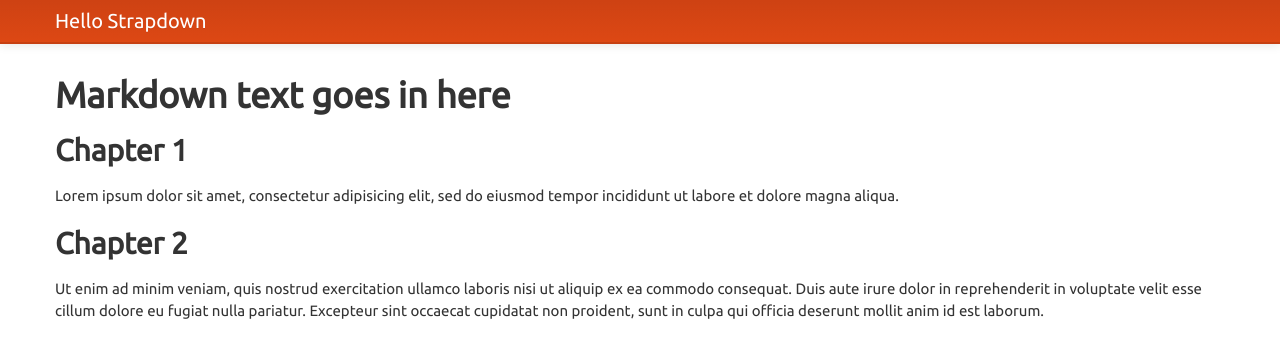
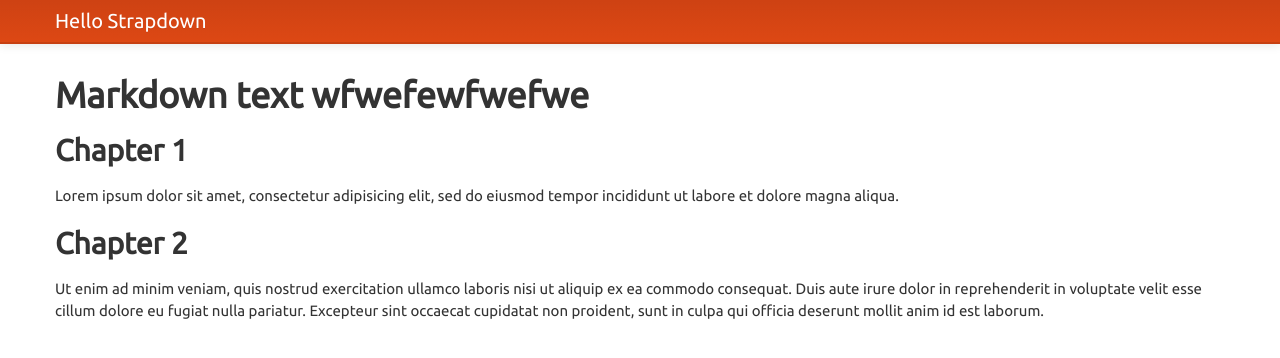
Before and after one commit to miguelperezcolom/mateu-mateu.io, a plain HTML site: page docs/test.html in a window 1280 px wide. Drawn offline with Linux system fonts and the light colour scheme.

Commit message:
Update test.html

```diff
--- a/docs/test.html
+++ b/docs/test.html
@@ -3,7 +3,7 @@
 <title>Hello Strapdown</title>
 
 <xmp theme="united" style="display:none;">
-# Markdown text goes in here
+# Markdown text wfwefewfwefwe
 
 ## Chapter 1
 
```
